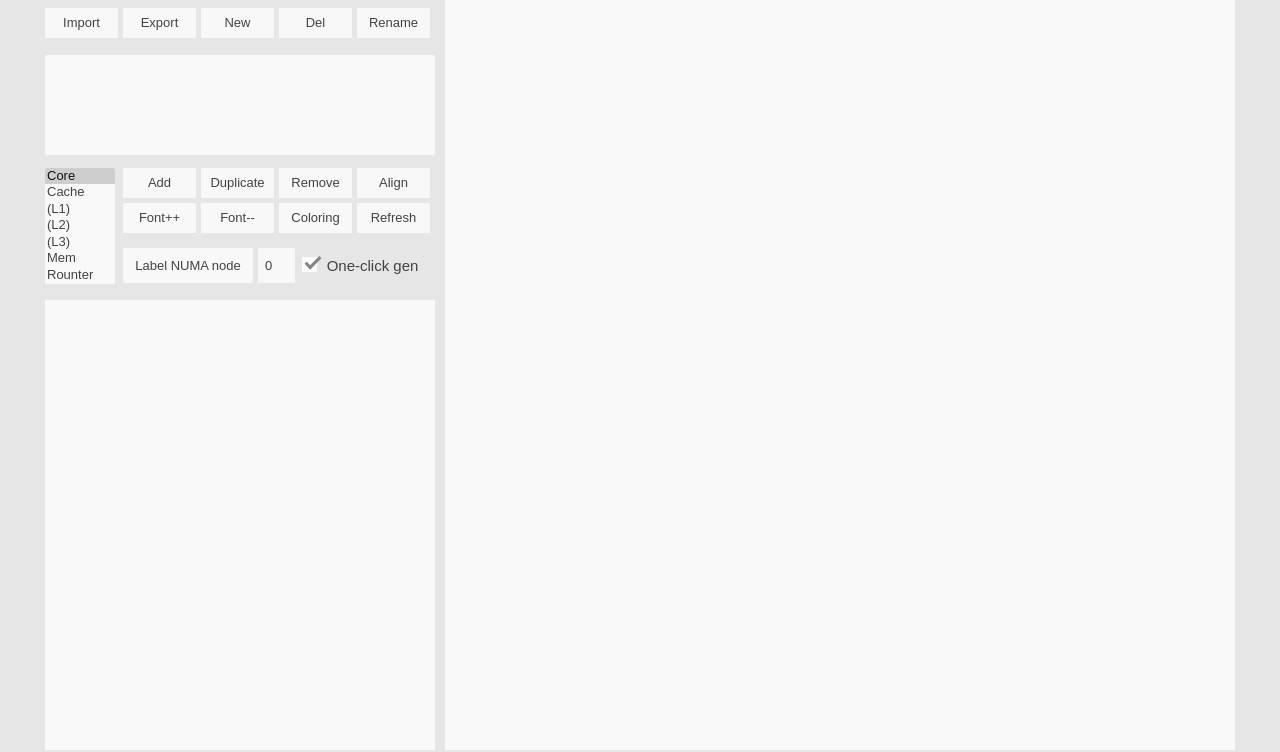
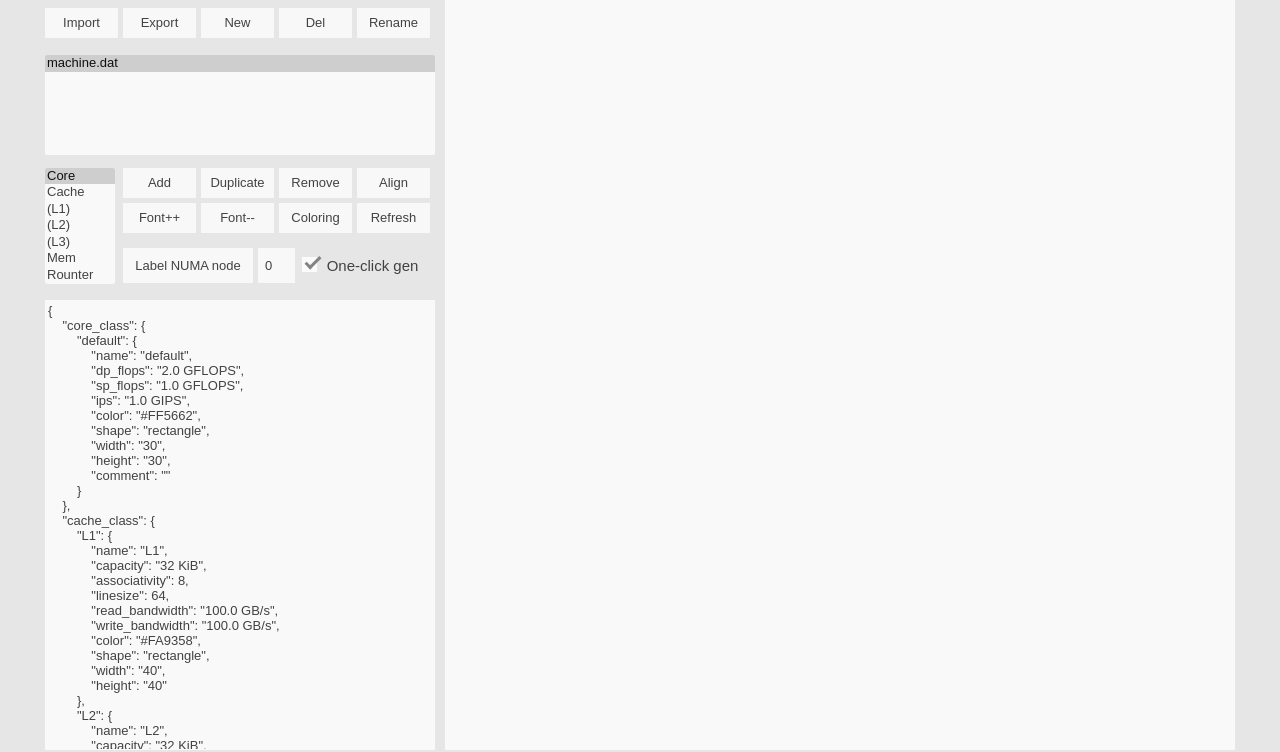
Before and after one commit to yuki1024/dat-viewer, a plain HTML site: page index.html in a window 1280 px wide. Shown: the part 58-810 px from the top of the page. Drawn offline with Linux system fonts and the light colour scheme; the site is published under a folder, as on GitHub Pages, so addresses that start at the root find nothing.

Commit message:
Update index.html
Make the repository public and set Github Pages. And bug fix

```diff
--- a/index.html
+++ b/index.html
@@ -86,7 +86,7 @@
 
 	</div> <!--dt_all-->
 
-	<script type="module" src="/dat_viewer.js"></script>
+	<script type="module" src="./dat_viewer.js"></script>
 
 	<!--read me section-->
 	<div id="readme_div">
```
